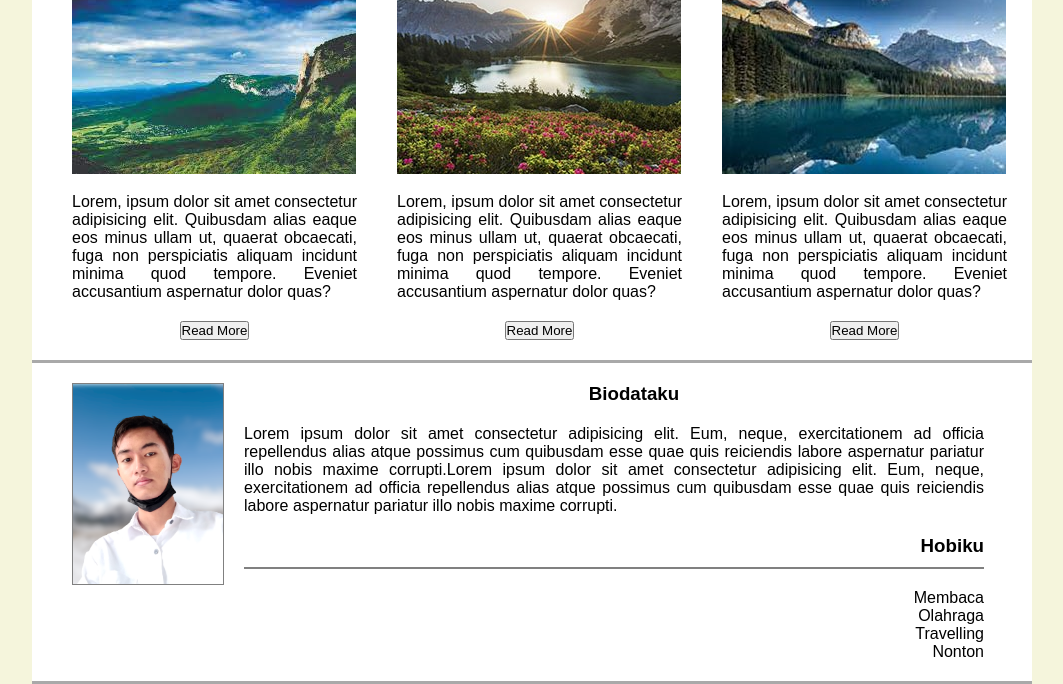
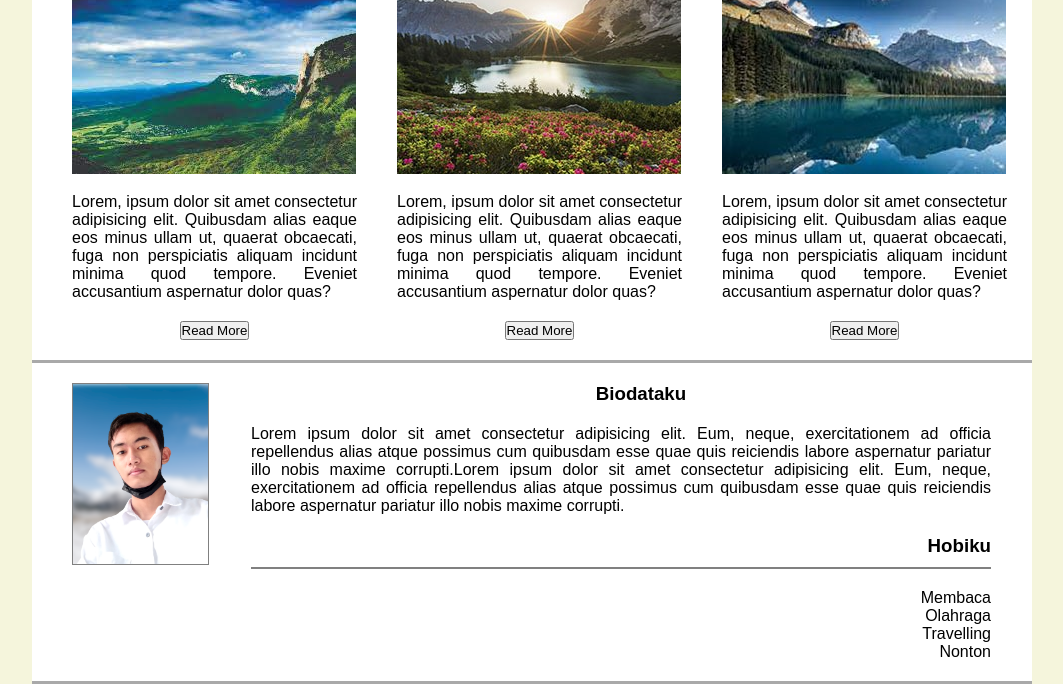
Before and after one commit to AdhityaMaulana/latihan-layout, a plain HTML site: page index.html in a window 1280 px wide. Shown: the part 245-929 px from the top of the page, without its empty margins (108-1171 px from the left). Drawn offline with Linux system fonts and the light colour scheme.

Commit message:
Update style.css

```diff
--- a/style.css
+++ b/style.css
@@ -1,6 +1,7 @@
 *{
     margin: 0;
     padding: 0;
+    flex-wrap: wrap;
 
 }
 
@@ -90,9 +91,9 @@ article button{
 #bio-container img{
     margin-top: 20px;
     margin-left: 40px;
-    width: 150px;
+    width: 135px;
     float: left;
-    margin-right: 20px;
+    margin-right: 42px;
     border: 1px solid gray;
 }
 #bio-info p{
@@ -109,6 +110,9 @@ article button{
     text-align: center;
     margin: 20px 0;
 }
+#bio-info h3 p{
+    margin-bottom: 10px;
+}
 
 #bio-info ul{
     margin: 0;
@@ -122,6 +126,7 @@ article button{
 #bio-info .text-right{
     display: block;
     text-align: right;
+    margin-bottom: 20px;
     margin-right: 40px;
     border-bottom: 2px solid gray;
     padding-bottom: 10px;
```
